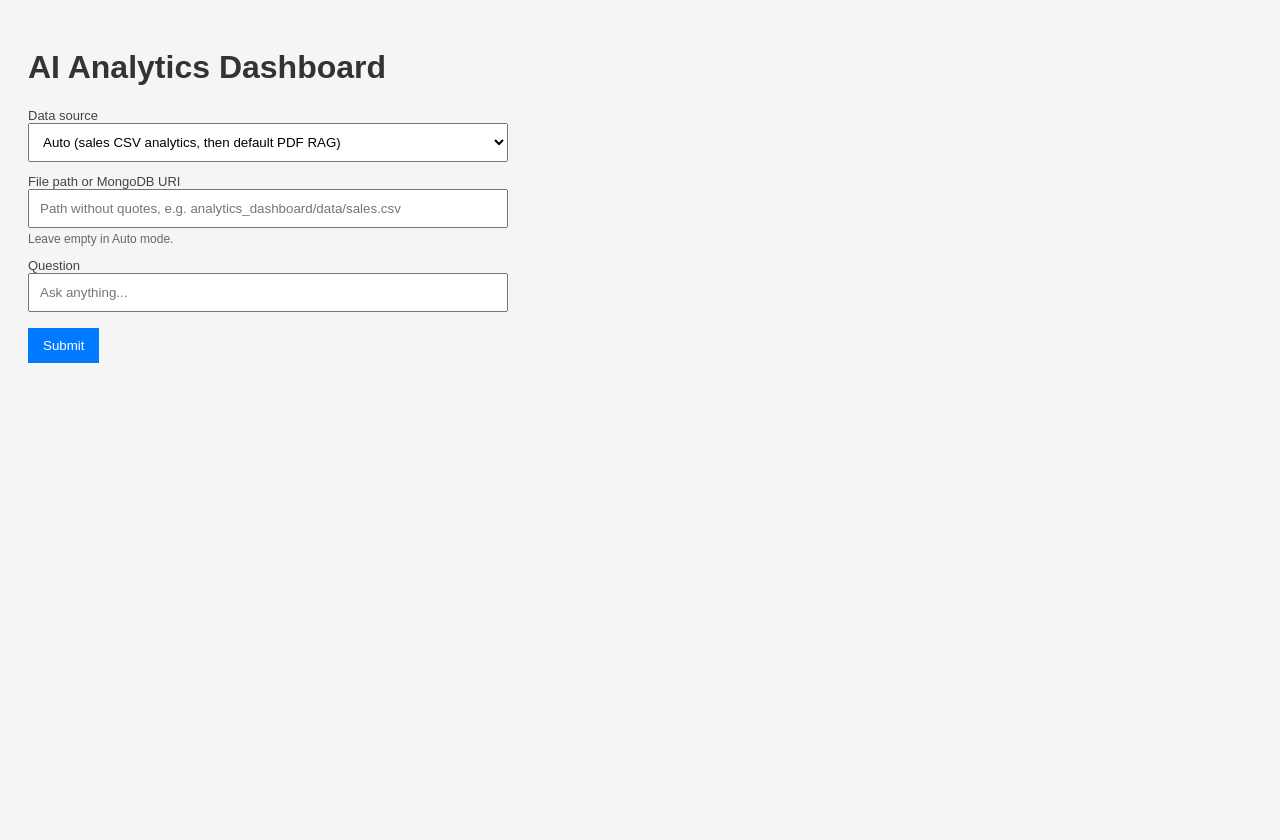
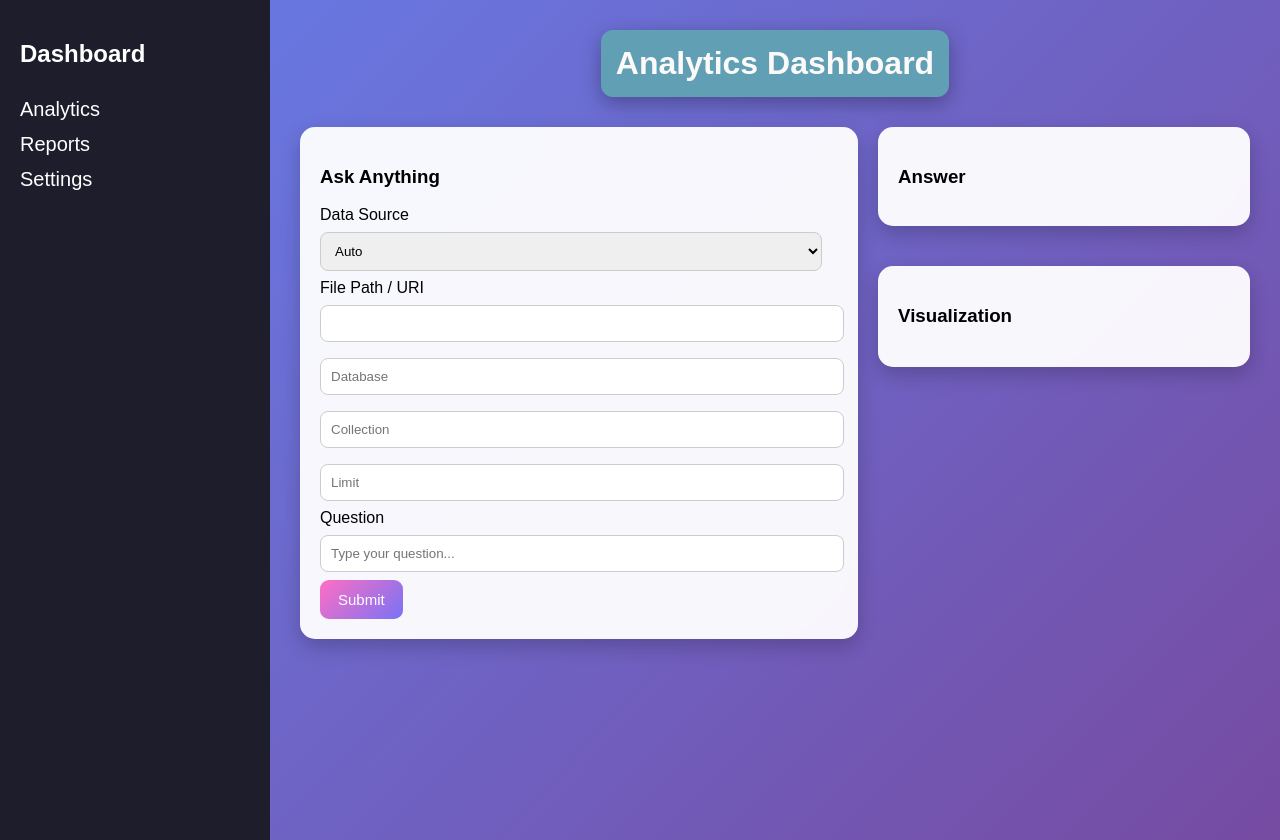
Before and after one commit to vivechna202/DATA-ANALYTICS-DASHBOARD, a Flask app: page / in a window 1280 px wide. Before the commit the page ends 363 px from the top, so only its background shows below. Run offline with Flask 3, Linux system fonts and the light colour scheme; some libraries are stand-ins or nearby versions.

Commit message:
Updated frontend UI with new dashboard layout

```diff
--- a/analytics_dashboard/templates/index.html
+++ b/analytics_dashboard/templates/index.html
@@ -1,182 +1,219 @@
 <!DOCTYPE html>
 <html>
 <head>
-    <title>AI Analytics Dashboard</title>
+    <title>Analytics Dashboard</title>
     <script src="https://cdn.plot.ly/plotly-latest.min.js"></script>
+
 
 <style>
 body {
-            font-family: Arial, sans-serif;
-            padding: 20px;
-            background: #f5f5f5;
+    margin: 0;
+    font-family: 'Poppins', sans-serif;
+    background: linear-gradient(135deg, #667eea, #764ba2);
 }
 
-        h1 {
+/* Layout */
+.container {
+    display: flex;
+}
+
+/* Sidebar */
+.sidebar {
+    width: 230px;
+    background: #1d1d2c;
+    color: white;
+    height: 100vh;
+    padding: 20px;
+}
+
+.sidebar h2 {
+    margin-bottom: 30px;
+}
+
+.sidebar p {
+    margin: 12px 0;
+    cursor: pointer;
+    transition: 0.3s;
+    font-size: 20px;
+}
+
+.sidebar p:hover {
+    color: #00f5d4;
+}
+
+/* Main */
+.main {
+    flex: 1;
+    padding: 30px;
+}
+
+/* Topbar */
+.topbar {
+    font-size: 28px;
+    font-weight: bold;
+    color: rgb(63, 30, 50);
+    margin-bottom: 20px;
+    margin-left:20px ;
+}
+
+/* Card */
+.card {
+    background: rgba(255,255,255,0.95);
+    padding: 20px;
+    border-radius: 15px;
+    margin-bottom: 20px;
+    box-shadow: 0 8px 20px rgba(0,0,0,0.2);
+    backdrop-filter: blur(5px);
+}
+
+/* Inputs */
+input, select {
+    width: 97%;
+    padding: 10px;
+    margin: 8px 0;
+    border-radius: 8px;
+    border: 1px solid #ccc;
+}
+
+/* Button */
+button {
+    padding: 11px 18px;
+    background: linear-gradient(135deg, #ff6ec4, #7873f5);
+    color: white;
+    border: none;
+    border-radius: 9px;
+    cursor: pointer;
+    transition: 0.3s;
+    font-size: 15px;
+
+}
+
+button:hover {
+    transform: scale(1.05);
+
+}
+
+/* Answer */
+#answer {
+    font-size: 18px;
     color: #333;
 }
 
-        label {
-            display: block;
-            margin-top: 12px;
-            font-size: 13px;
-            color: #444;
+/* Chart */
+#chart {
+    margin-top: 20px;
 }
 
-        input[type="text"], select {
-            padding: 10px;
-            width: 100%;
-            max-width: 480px;
-            box-sizing: border-box;
+.dashboard-grid {
+    display: grid;
+    grid-template-columns: 1.5fr 1fr; /* or your value */
+    gap: 20px;
+    margin-top: 20px;   /* 👈 ADD THIS */
   }
 
-        .row {
-            max-width: 500px;
+
+.input-card {
+    height: fit-content;
+    min-height: 450px;
 }
 
-        button {
-            margin-top: 16px;
-            padding: 10px 15px;
-            background: #007BFF;
-            color: white;
-            border: none;
-            cursor: pointer;
+.output-section {
+    display: flex;
+    flex-direction: column;
+    gap: 20px;
+
 }
 
-        button:hover {
-            background: #0069d9;
-        }
+.title-box {
+    text-align: center;
+    font-size: 32px;
+    font-weight: 600;
+    color: rgb(252, 249, 249);
+    background: #61a0b4;
 
-        #answer {
-            margin-top: 20px;
-            font-weight: bold;
-            white-space: pre-line;
-        }
 
-        #source {
-            margin-top: 5px;
-            font-size: 12px;
-            color: gray;
-        }
-
-        #chart {
-            margin-top: 30px;
-        }
-
-        .hint {
-            font-size: 12px;
-            color: #666;
-            margin-top: 4px;
-        }
-
-        .mongo-fields {
-            display: none;
-            margin-top: 8px;
-        }
-
-        .mongo-fields.visible {
-            display: block;
+    padding: 15px;
+    border-radius: 12px;
+    width: fit-content;
+    margin: 0 auto 30px auto;
+    box-shadow: 0 6px 20px rgba(0,0,0,0.3);
 }
 </style>
 </head>
 
 <body>
 
-    <h1>AI Analytics Dashboard</h1>
+<div class="container">
 
-    <div class="row">
-        <label for="sourceType">Data source</label>
-        <select id="sourceType" onchange="toggleMongoFields()">
-            <option value="auto">Auto (sales CSV analytics, then default PDF RAG)</option>
-            <option value="pdf">PDF (path to .pdf file)</option>
-            <option value="csv">CSV (path to .csv file → RAG over rows as text)</option>
-            <option value="mongo">MongoDB (connection URI)</option>
-        </select>
+    <!-- Sidebar -->
+    <div class="sidebar">
+        <h2>Dashboard</h2>
+        <p>Analytics</p>
+        <p>Reports</p>
+        <p>Settings</p>
     </div>
 
-    <div class="row">
-        <label for="sourceInput">File path or MongoDB URI</label>
-        <input type="text" id="sourceInput" placeholder="Path without quotes, e.g. analytics_dashboard/data/sales.csv" />
-        <p class="hint" id="sourceHint">Leave empty in Auto mode. For MongoDB, paste the full URI here.</p>
+    <!-- Main -->
+    <div class="main">
+
+        <div class="title-box">
+    Analytics Dashboard
         </div>
 
+        <div class="dashboard-grid">
+
+            <!-- LEFT: INPUT PANEL -->
+            <div class="card input-card">
+
+                <h3>Ask Anything</h3>
+
+                <label>Data Source</label>
+                <select id="sourceType" onchange="toggleMongoFields()">
+                    <option value="auto">Auto</option>
+                    <option value="pdf">PDF</option>
+                    <option value="csv">CSV</option>
+                    <option value="mongo">MongoDB</option>
+                </select>
+
+                <label>File Path / URI</label>
+                <input type="text" id="sourceInput">
+
                 <div id="mongoFields" class="mongo-fields">
-        <label for="mongoDatabase">Database (optional if in URI)</label>
-        <input type="text" id="mongoDatabase" placeholder="mydb" />
-        <label for="mongoCollection">Collection (required)</label>
-        <input type="text" id="mongoCollection" placeholder="documents" />
-        <label for="mongoLimit">Document limit</label>
-        <input type="text" id="mongoLimit" placeholder="5000" />
+                    <input type="text" id="mongoDatabase" placeholder="Database">
+                    <input type="text" id="mongoCollection" placeholder="Collection">
+                    <input type="text" id="mongoLimit" placeholder="Limit">
                 </div>
 
-    <div class="row">
-        <label for="queryInput">Question</label>
-        <input type="text" id="queryInput" placeholder="Ask anything..." />
+                <label>Question</label>
+                <input type="text" id="queryInput" placeholder="Type your question...">
+
+                <button onclick="sendQuery()">Submit</button>
+
             </div>
 
-    <button type="button" onclick="sendQuery()">Submit</button>
+            <!-- RIGHT: OUTPUT PANEL -->
+            <div class="output-section">
 
-    <h3 id="answer"></h3>
+                <!-- Answer Card -->
+                <div class="card">
+                    <h3> Answer</h3>
+                    <div id="answer"></div>
                     <div id="source"></div>
+                </div>
 
+                <!-- Chart Card -->
+                <div class="card">
+                    <h3> Visualization</h3>
                     <div id="chart"></div>
+                </div>
 
-    <script>
-        function toggleMongoFields() {
-            const st = document.getElementById("sourceType").value;
-            const mongo = document.getElementById("mongoFields");
-            const hint = document.getElementById("sourceHint");
-            mongo.classList.toggle("visible", st === "mongo");
-            if (st === "auto") {
-                hint.innerText = "Leave empty in Auto mode.";
-            } else if (st === "mongo") {
-                hint.innerText = "Paste mongodb:// or mongodb+srv:// URI. Set database/collection below if not in URI.";
-            } else {
-                hint.innerText = "Absolute or project-relative path — no surrounding quotes.";
-            }
-        }
+            </div>
 
-        async function sendQuery() {
-            const query = document.getElementById("queryInput").value;
-            const sourceType = document.getElementById("sourceType").value;
-            const sourceInput = document.getElementById("sourceInput").value.trim();
+        </div>
 
-            const body = { query: query, source_type: sourceType };
-            if (sourceInput) {
-                body.source_input = sourceInput;
-            }
-            if (sourceType === "mongo") {
-                const db = document.getElementById("mongoDatabase").value.trim();
-                const coll = document.getElementById("mongoCollection").value.trim();
-                const lim = document.getElementById("mongoLimit").value.trim();
-                if (db) body.mongo_database = db;
-                if (coll) body.mongo_collection = coll;
-                if (lim) body.mongo_limit = parseInt(lim, 10);
-            }
+    </div>
 
-            const response = await fetch("/query", {
-                method: "POST",
-                headers: { "Content-Type": "application/json" },
-                body: JSON.stringify(body)
-            });
-
-            const data = await response.json();
-
-            document.getElementById("answer").innerText =
-                data.answer || data.message || data.error || "";
-
-            const src = data.source ? `(Source: ${String(data.source).toUpperCase()})` : "";
-            document.getElementById("source").innerText = response.ok ? src : (data.error ? `Error: ${data.error}` : "");
-
-            document.getElementById("chart").innerHTML = "";
-
-            if (response.ok && data.chart) {
-                const chartData = JSON.parse(data.chart);
-                Plotly.newPlot("chart", chartData.data, chartData.layout);
-            }
-        }
-
-        toggleMongoFields();
-    </script>
+</div>
 
 </body>
 </html>
```
Lines whose indentation alone changed are shown as unchanged.
